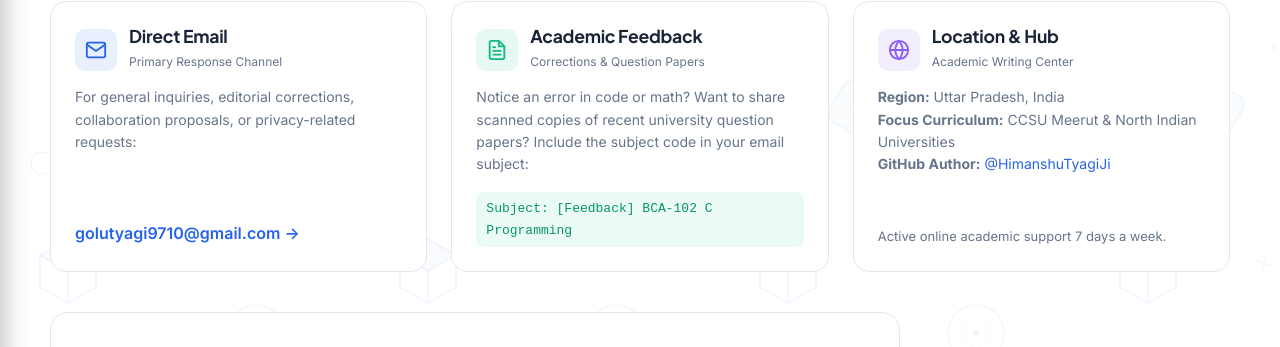
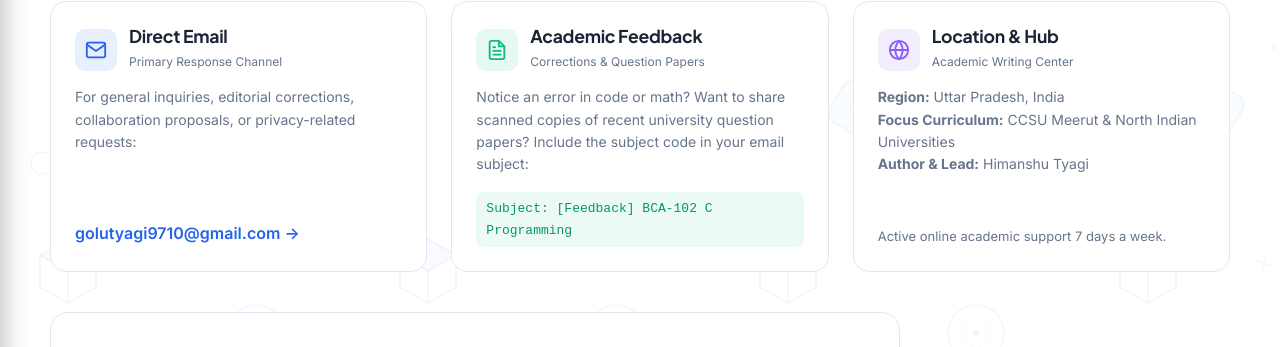
Before and after one commit to HimanshuTyagiJi/incstudy, a Jekyll site: the page built from contact.md, in a window 1280 px wide and 900 px high, scrolled down 382 px. Shown: the part 105-452 px from the top of the window. Built offline with Jekyll 4.4.1, drawn with Linux system fonts in a browser that asks for light colours.

Commit message:
Update social links to @incstudy and remove GitHub links from About and Contact

```diff
--- a/_includes/footer/social.html
+++ b/_includes/footer/social.html
@@ -13,14 +13,14 @@
 
   <div class="footer-social-icons">
     <!-- YouTube -->
-    <a href="https://youtube.com" class="social-icon-btn social-yt" target="_blank" rel="noopener" aria-label="YouTube">
+    <a href="https://www.youtube.com/@incstudy" class="social-icon-btn social-yt" target="_blank" rel="noopener" aria-label="YouTube">
       <svg width="18" height="18" viewBox="0 0 24 24" fill="#ef4444">
         <path d="M23.498 6.186a3.016 3.016 0 0 0-2.122-2.136C19.505 3.545 12 3.545 12 3.545s-7.505 0-9.377.505A3.017 3.017 0 0 0 .502 6.186C0 8.07 0 12 0 12s0 3.93.502 5.814a3.016 3.016 0 0 0 2.122 2.136c1.871.505 9.376.505 9.376.505s7.505 0 9.377-.505a3.015 3.015 0 0 0 2.122-2.136C24 15.93 24 12 24 12s0-3.93-.502-5.814zM9.545 15.568V8.432L15.818 12l-6.273 3.568z"/>
       </svg>
     </a>
 
     <!-- Instagram -->
-    <a href="https://instagram.com" class="social-icon-btn social-ig" target="_blank" rel="noopener" aria-label="Instagram">
+    <a href="https://www.instagram.com/incstudy" class="social-icon-btn social-ig" target="_blank" rel="noopener" aria-label="Instagram">
       <svg width="18" height="18" viewBox="0 0 24 24" fill="none" stroke="#e1306c" stroke-width="2" stroke-linecap="round" stroke-linejoin="round">
         <rect x="2" y="2" width="20" height="20" rx="5" ry="5"></rect>
         <path d="M16 11.37A4 4 0 1 1 12.63 8 4 4 0 0 1 16 11.37z"></path>
--- a/contact.md
+++ b/contact.md
@@ -82,7 +82,7 @@ eyebrow: GET IN TOUCH
     <p style="font-size: 14px; line-height: 1.6; color: var(--muted); margin-bottom: 16px;">
       <strong>Region:</strong> Uttar Pradesh, India<br>
       <strong>Focus Curriculum:</strong> CCSU Meerut &amp; North Indian Universities<br>
-      <strong>GitHub Author:</strong> <a href="https://github.com/HimanshuTyagiJi" target="_blank" rel="noopener noreferrer">@HimanshuTyagiJi</a>
+      <strong>Author &amp; Lead:</strong> Himanshu Tyagi
     </p>
     <span style="margin-top: auto; font-size: 13px; color: var(--muted);">
       Active online academic support 7 days a week.
```
Also changed, not shown: about.md (+1 -1 lines).
